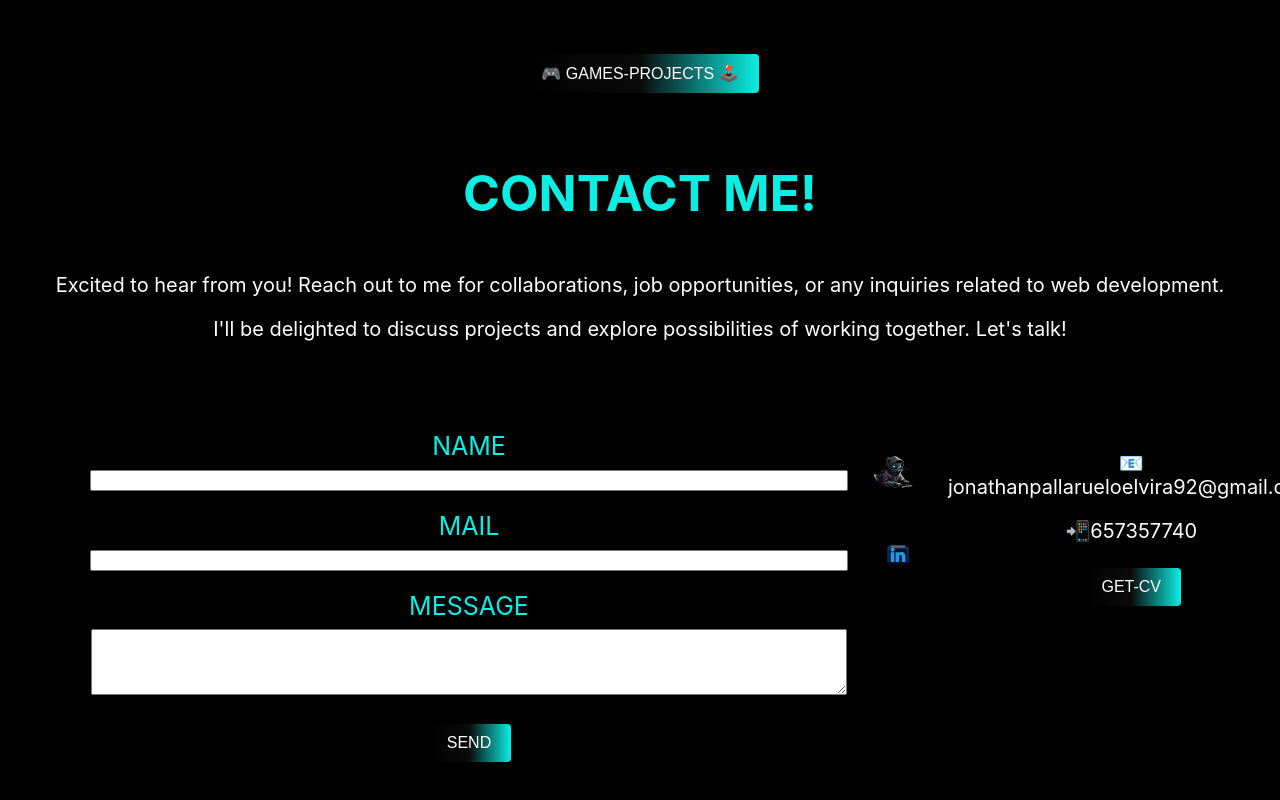
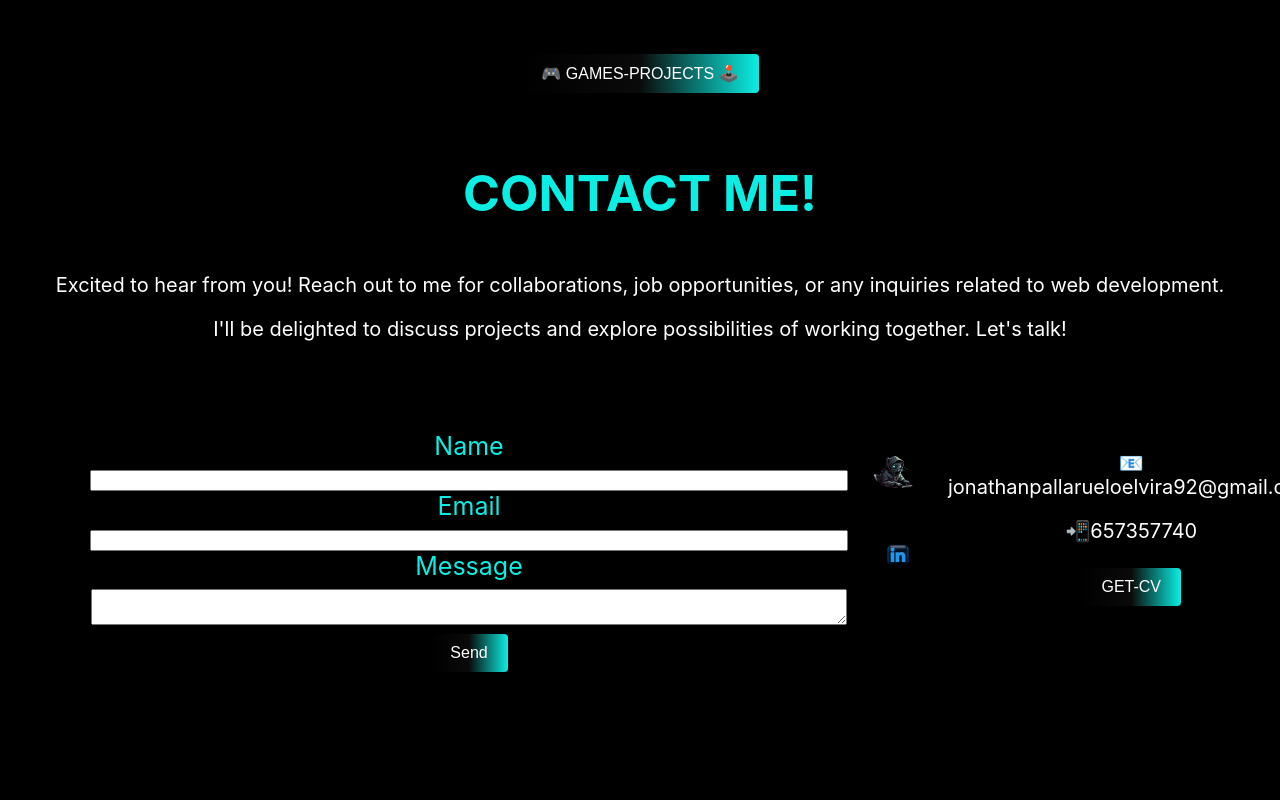
Before and after one commit to Jpallaruelo/portfolio, a React (Create React App) app: page / in a window 1280 px wide. Shown: the part 988-1788 px from the top of the page. After the commit the page ends 1743 px from the top, so only its background shows below. Built offline with nearby package versions, Linux system fonts and the light colour scheme.

Commit message:
formulariofuncionalidad

```diff
--- a/package.json
+++ b/package.json
@@ -3,6 +3,7 @@
     "version": "0.1.0",
     "private": true,
     "dependencies": {
+        "@emailjs/browser": "^4.3.3",
         "@fortawesome/fontawesome-svg-core": "^6.5.1",
         "@fortawesome/free-brands-svg-icons": "^6.5.1",
         "@fortawesome/free-solid-svg-icons": "^6.5.1",
@@ -17,6 +18,7 @@
         "express": "^4.18.2",
         "mongodb": "^6.3.0",
         "mongoose": "^8.1.1",
+        "nodemailer": "^6.9.12",
         "pspdfkit": "^2024.1.3",
         "react": "^18.2.0",
         "react-dom": "^18.2.0",
--- a/src/componentes/presentacion.jsx
+++ b/src/componentes/presentacion.jsx
@@ -1,137 +1,179 @@
 // PortfolioSection.js
 
-import React from 'react';
-import '../presentacion.css';
-import { useNavigate } from 'react-router-dom';
-import { Outlet, useLocation } from 'react-router-dom';
-import { useEffect } from 'react';
-
-
+import React, { useState } from "react";
+import "../presentacion.css";
+import { useNavigate } from "react-router-dom";
+import { Outlet, useLocation } from "react-router-dom";
+import { useEffect } from "react";
+import emailjs from "@emailjs/browser";
+import { useRef } from "react";
 
 const PortfolioSection = () => {
   const navigate = useNavigate();
 
   const togglenavigate = () => {
     navigate("/portfolio");
-    }
+  };
   const togglenavigategame = () => {
     navigate("/juegos");
+  };
+
+  //   const [formData,setformData] = useState({
+
+  //    name:"",
+  //    email:"",
+  //    message:""
+
+  //   });
+
+  //   const handleChange = (e) =>{
+
+  //     setformData({...formData,[e.target.name]:e.target.value})
+
+  //   }
+
+  //   const handleSubmit = async (e) => {
+  //     e.preventDefault();
+
+  //     console.log(formData)
+  //   };
+
+  const form = useRef();
+
+  const sendEmail = (e) => {
+    e.preventDefault();
+
+    emailjs
+      .sendForm("service_a9m3hle", "template_spqa9pf", form.current, {
+        publicKey: "d8hjWuzKI5ptdSg7O",
+      })
+      .then(
+        () => {
+          console.log("SUCCESS!");
+          form.current.reset();
+        },
+        (error) => {
+          console.log("FAILED...", error.text);
         }
-
-
+      );
+  };
 
   return (
     <div className="portfolio-section">
       <h3 className="name">HI, I'M JONATHAN</h3>
       <div className="profile-image-container">
-                <img src="IMAGES/perfil.png" alt="Imagen de perfil" className="profile-image" />
+        <img
+          src="IMAGES/perfil.png"
+          alt="Imagen de perfil"
+          className="profile-image"
+        />
       </div>
       <div className="phrases">
         <p>Junior Frontend Developer with expertise in React</p>
         <p>Passionate about building user-friendly interfaces</p>
         <p>GitHub Star Alumni | Contributor to Open Source Projects</p>
       </div>
-            <button className='button' onClick={togglenavigate}>PORTFOLIO</button>
-
+      <button className="button" onClick={togglenavigate}>
+        PORTFOLIO
+      </button>
 
       {/* Nueva sección con tres cartas */}
       <div className="info-section">
         <div className="info-card">
-                    <h4 className='p-sobremi'>SKILSS</h4>
-                    <p >
-                        React, JavaScript, HTML5/CSS3 {/* Agrega más habilidades según sea necesario */}
+          <h4 className="p-sobremi">SKILSS</h4>
+          <p>
+            React, JavaScript, HTML5/CSS3{" "}
+            {/* Agrega más habilidades según sea necesario */}
           </p>
-                    <p >
-                        Git,Boostrap,Wordpress {/* Agrega más habilidades según sea necesario */}
+          <p>
+            Git,Boostrap,Wordpress{" "}
+            {/* Agrega más habilidades según sea necesario */}
           </p>
         </div>
 
         <div className="info-card">
-                    <h4 className='p-sobremi'>EXPERIENCE</h4>
-                    <p >
-                        Network Systems Technician {/* Agrega más experiencias según sea necesario */}
+          <h4 className="p-sobremi">EXPERIENCE</h4>
+          <p>
+            Network Systems Technician{" "}
+            {/* Agrega más experiencias según sea necesario */}
           </p>
-                    <p >
-                        Junior Frontend Developer/ fullStack {/* Agrega más experiencias según sea necesario */}
+          <p>
+            Junior Frontend Developer/ fullStack{" "}
+            {/* Agrega más experiencias según sea necesario */}
           </p>
         </div>
 
         <div className="info-card">
-                    <h4 className='p-sobremi'>ACADEMY</h4>
-                    <p >
-                        DAW, DAM, ASIR {/* Agrega más estudios según sea necesario */}
-                    </p>
+          <h4 className="p-sobremi">ACADEMY</h4>
+          <p>DAW, DAM, ASIR {/* Agrega más estudios según sea necesario */}</p>
         </div>
       </div>
-            <div className='midle-section'>
-                <button className='button' onClick={togglenavigategame}>🎮 GAMES-PROJECTS
-                    🕹️</button>
+      <div className="midle-section">
+        <button className="button" onClick={togglenavigategame}>
+          🎮 GAMES-PROJECTS 🕹️
+        </button>
 
         <h3>CONTACT ME!</h3>
         <p>
-                    Excited to hear from you! Reach out to me for collaborations, job opportunities, or any inquiries related to web development.
+          Excited to hear from you! Reach out to me for collaborations, job
+          opportunities, or any inquiries related to web development.
         </p>
         <p>
-                    I'll be delighted to discuss projects and explore possibilities of working together. Let's talk!
+          I'll be delighted to discuss projects and explore possibilities of
+          working together. Let's talk!
         </p>
       </div>
 
-
       <div className="contact-section">
         <div className="contact-form">
-                    <form>
-                        <div className="form-group">
-                            <label htmlFor="name">NAME</label>
-                            <input type="text" id="name" name="name" required className="responsive-input" />
-                        </div>
+          <form ref={form} onSubmit={sendEmail}>
+            <label>Name</label>
+            <input type="text" name="user_name" className="responsive-input" />
 
-                        <div className="form-group">
-                            <label htmlFor="correo">MAIL</label>
-                            <input type="email" id="email" name="email" required className="responsive-input" />
-                        </div>
+            <label>Email</label>
+            <input
+              type="email"
+              name="user_email"
+              className="responsive-input"
+            />
 
-                        <div className="form-group">
-                            <label htmlFor="message">MESSAGE</label>
-                            <textarea id="message" name="message" rows="4" required className="responsive-textarea"></textarea>
-                        </div>
+            <label>Message</label>
+            <textarea name="message" className="responsive-textarea"></textarea>
 
-                        <button className='button' type="submit">SEND</button>
+            <button className="button" type="submit">
+              Send
+            </button>
           </form>
         </div>
 
         <div className="contact-info">
           {/* Agrega la imagen aquí */}
-                    <img className='responsive-image' src="images/git.png" alt="Imagen de contacto" />
-                    <img className='responsive-image' src="images/linkein.png" alt="Imagen de contacto" />
+          <img
+            className="responsive-image"
+            src="images/git.png"
+            alt="Imagen de contacto"
+          />
+          <img
+            className="responsive-image"
+            src="images/linkein.png"
+            alt="Imagen de contacto"
+          />
           {/* <img className='responsive-image' src="images/logoapps.png" alt="Imagen de contacto" /> */}
         </div>
 
-                <div className='contact-info'>
+        <div className="contact-info">
           <p>📧 jonathanpallarueloelvira92@gmail.com</p>
           <p> 📲657357740</p>
 
-
           <a href={"/images/CV.JonathanP.pdf"} download="MiCV.pdf">
             <button className="button">GET-CV</button>
-
           </a>
-
-
-
-
-
         </div>
         <div>
           <img src="images/" alt="" />
         </div>
-
       </div>
-
     </div>
-
-
-
-
   );
 };
 export default PortfolioSection;
```
Also changed, not shown: 1 other file (tests, documents, lock files or other folders). Lines whose indentation alone changed are shown as unchanged.
